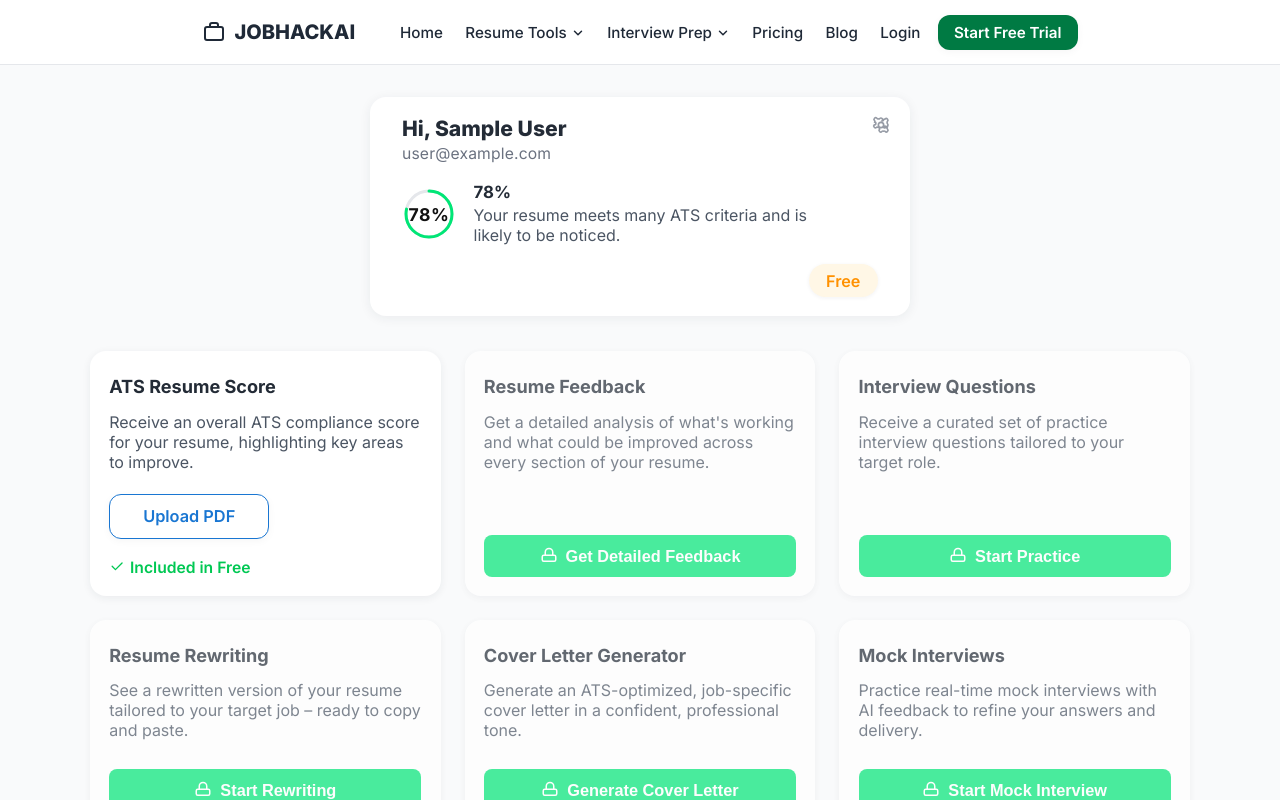
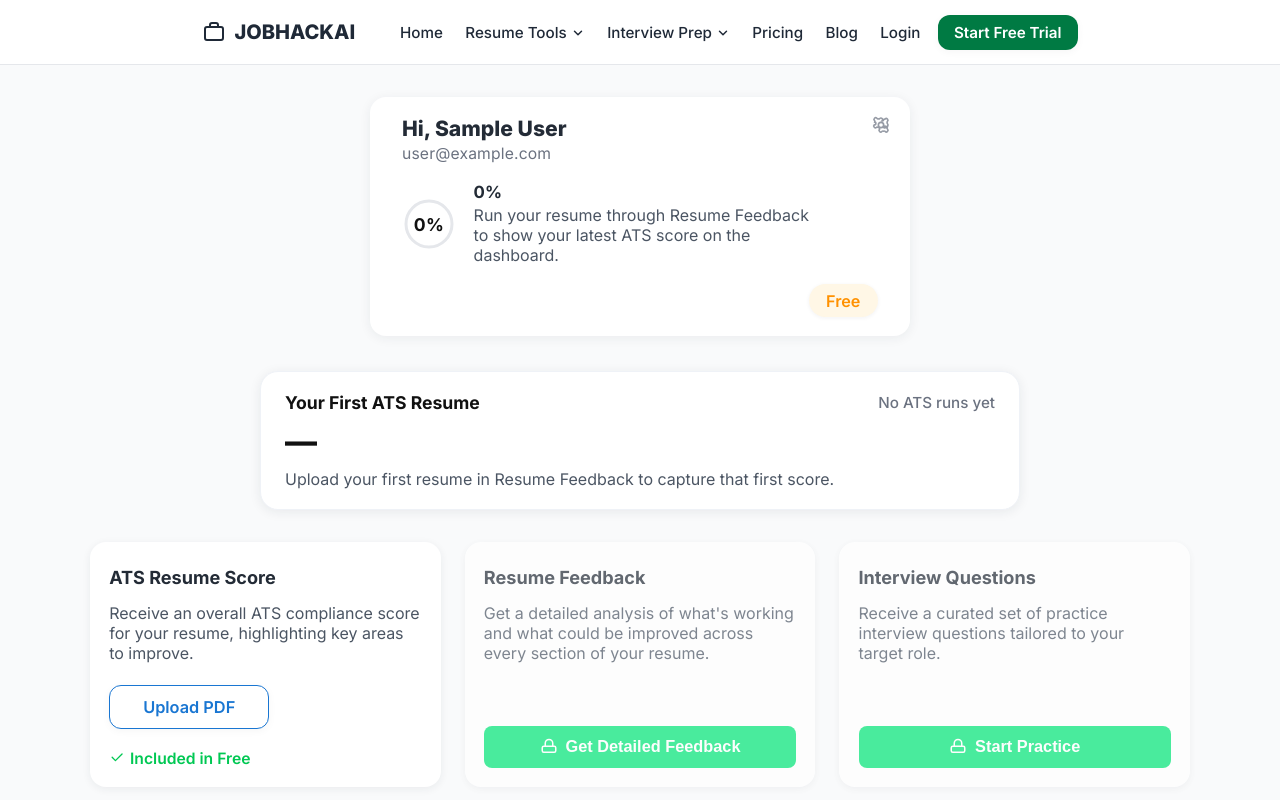
Before and after one commit to dlarosa92/jobhackai-site, a Next.js app in the folder app/: page /dashboard in a window 1280 px wide. Built offline with nearby package versions, Linux system fonts and the light colour scheme; no server answers; sample sign-in values are in the browser's storage.

Commit message:
Sync dashboard ATS score with D1

```diff
--- a/app/src/pages/dashboard.tsx
+++ b/app/src/pages/dashboard.tsx
@@ -13,12 +13,18 @@ export default function Dashboard() {
     hasUsedFreeATS: true
   });
 
-  const [atsScore, setAtsScore] = useState({
-    percent: 78,
-    value: 78,
-    max: 100,
-    summary: "Your resume meets many ATS criteria and is likely to be noticed."
-  });
+  const [atsScoreData, setAtsScoreData] = useState<{
+    score: number;
+    summary: string;
+    jobTitle?: string;
+    syncedAt?: number;
+  } | null>(null);
+  const [scoreLoading, setScoreLoading] = useState(true);
+  const [firstRunInfo, setFirstRunInfo] = useState<{
+    score: number | null;
+    createdAt: string | null;
+  } | null>(null);
+  const [firstRunLoading, setFirstRunLoading] = useState(true);
 
   // Feature matrix based on plan
   const featureMatrix = {
@@ -149,12 +155,104 @@ export default function Dashboard() {
     );
   };
 
+  const formatRelativeTime = (timestamp?: string | number | null) => {
+    if (!timestamp) return '';
+    const parsed = new Date(timestamp).getTime();
+    if (Number.isNaN(parsed)) return '';
+    const diffMs = Date.now() - parsed;
+    if (diffMs < 0) return 'just now';
+    const units = [
+      { label: 'day', ms: 24 * 60 * 60 * 1000 },
+      { label: 'hour', ms: 60 * 60 * 1000 },
+      { label: 'minute', ms: 60 * 1000 },
+      { label: 'second', ms: 1000 }
+    ];
+    for (const { label, ms } of units) {
+      const value = Math.floor(diffMs / ms);
+      if (value >= 1) {
+        return `${value} ${label}${value > 1 ? 's' : ''} ago`;
+      }
+    }
+    return 'moments ago';
+  };
+
+  const fetchLatestAtsScore = async (token: string) => {
+    try {
+      const response = await fetch('/api/ats-score-persist', {
+        method: 'GET',
+        headers: { Authorization: `Bearer ${token}` }
+      });
+      if (!response.ok) {
+        throw new Error('Failed to load ATS score from server');
+      }
+      const data = await response.json();
+      const payload = data?.data;
+      if (data?.success && payload) {
+        const scoreValue = Number(payload.score);
+        setAtsScoreData({
+          score: Number.isNaN(scoreValue) ? 0 : scoreValue,
+          summary: payload.summary || 'Saved ATS score from your latest resume run.',
+          jobTitle: payload.jobTitle || undefined,
+          syncedAt: payload.syncedAt || payload.timestamp || undefined
+        });
+      } else {
+        setAtsScoreData(null);
+      }
+    } catch (error) {
+      console.error('[DASHBOARD] Failed to load ATS score:', error);
+      setAtsScoreData(null);
+    } finally {
+      setScoreLoading(false);
+    }
+  };
+
+  const fetchFirstRunInfo = async (token: string) => {
+    try {
+      const response = await fetch('/api/resume-feedback/history?limit=50', {
+        method: 'GET',
+        headers: { Authorization: `Bearer ${token}` }
+      });
+      if (!response.ok) {
+        throw new Error('Failed to load resume history');
+      }
+      const json = await response.json();
+      const items: any[] = Array.isArray(json?.items) ? json.items : [];
+      if (items.length === 0) {
+        setFirstRunInfo(null);
+        return;
+      }
+      let earliest = items[0];
+      const getTimestamp = (item: any) => {
+        return new Date(item.createdAt || item.feedbackCreatedAt || item.timestamp || 0).getTime();
+      };
+      for (let i = 1; i < items.length; i += 1) {
+        const current = items[i];
+        if (getTimestamp(current) < getTimestamp(earliest)) {
+          earliest = current;
+        }
+      }
+      setFirstRunInfo({
+        score: typeof earliest.atsScore === 'number' ? earliest.atsScore : (typeof earliest.score === 'number' ? earliest.score : null),
+        createdAt: earliest.createdAt || earliest.feedbackCreatedAt || earliest.timestamp || null
+      });
+    } catch (error) {
+      console.error('[DASHBOARD] Failed to load first resume run:', error);
+      setFirstRunInfo(null);
+    } finally {
+      setFirstRunLoading(false);
+    }
+  };
+
   useEffect(() => {
     // Sync auth + plan from Firebase + KV
     if (auth) {
       const unsubscribe = onAuthStateChanged(auth, async (u) => {
         if (!u) {
           try { localStorage.setItem('user-authenticated', 'false'); } catch (_) {}
+          setAtsScoreData(null);
+          setFirstRunInfo(null);
+          setScoreLoading(false);
+          setFirstRunLoading(false);
           if (typeof window !== 'undefined') window.location.href = '/login';
           return;
         }
@@ -164,8 +262,9 @@ export default function Dashboard() {
         // Default plan
         let plan = 'free';
         let trialEndsAt = '';
+        let token = '';
         try {
-          const token = await u.getIdToken();
+          token = await u.getIdToken();
           const r = await fetch('/api/plan/me', { headers: { Authorization: `Bearer ${token}` } });
           if (r.ok) {
             const data = await r.json();
@@ -185,6 +284,18 @@ export default function Dashboard() {
           plan: plan as any,
           trialEndsAt: trialEndsAt || prev.trialEndsAt
         }));
+
+        if (token) {
+          setScoreLoading(true);
+          setFirstRunLoading(true);
+          await Promise.all([
+            fetchLatestAtsScore(token),
+            fetchFirstRunInfo(token)
+          ]);
+        } else {
+          setScoreLoading(false);
+          setFirstRunLoading(false);
+        }
       });
       return () => unsubscribe();
     }
@@ -272,6 +383,12 @@ export default function Dashboard() {
       }
     }
   }, []);
+
+  const displayScorePercent = scoreLoading ? 0 : (atsScoreData?.score ?? 0);
+  const atsSummaryText = scoreLoading
+    ? 'Loading your latest ATS score...'
+    : (atsScoreData?.summary || 'Run your resume through Resume Feedback to show your latest ATS score on the dashboard.');
+  const hasPersistentScore = atsScoreData?.score !== null && atsScoreData?.score !== undefined;
 
   return (
     <>
@@ -382,6 +499,57 @@ export default function Dashboard() {
           background: #00c965;
           text-decoration: none;
           outline: none;
+        }
+        .first-run-section {
+          max-width: 960px;
+          margin: 1.5rem auto 2rem;
+          padding: 0 0.5rem;
+        }
+        .first-run-card {
+          background: #fff;
+          border-radius: 18px;
+          box-shadow: 0 2px 12px rgba(31,41,55,0.08);
+          padding: 1.2rem 1.5rem;
+          margin: 0 auto 1.4rem auto;
+          max-width: 760px;
+          border: 1px solid #EFF2F7;
+        }
+        .first-run-row {
+          display: flex;
+          align-items: center;
+          justify-content: space-between;
+          margin-bottom: 0.6rem;
+        }
+        .first-run-title {
+          font-size: 1.1rem;
+          font-weight: 700;
+          color: #111;
+        }
+        .first-run-meta {
+          font-size: 0.95rem;
+          color: #6B7280;
+          font-weight: 500;
+        }
+        .first-run-score-row {
+          display: flex;
+          align-items: baseline;
+          gap: 0.4rem;
+          margin-bottom: 0.4rem;
+        }
+        .first-run-score-value {
+          font-size: 2rem;
+          font-weight: 800;
+          color: #111;
+        }
+        .first-run-small-label {
+          font-size: 0.9rem;
+          color: #4B5563;
+        }
+        .first-run-copy {
+          margin: 0;
+          color: #4B5563;
+          font-size: 1rem;
+          line-height: 1.4;
         }
         .dashboard-features {
           display: grid;
@@ -796,10 +964,10 @@ export default function Dashboard() {
             <div className="user-email">{user.email}</div>
           </div>
           <div className="ats-score-row">
-            {atsDonut(atsScore.percent)}
+            {atsDonut(displayScorePercent)}
             <div className="ats-score-details">
-              <span className="ats-score-label">{atsScore.percent}%</span>
-              <span className="ats-score-summary">{atsScore.summary}</span>
+              <span className="ats-score-label">{displayScorePercent}%</span>
+              <span className="ats-score-summary">{atsSummaryText}</span>
             </div>
           </div>
           <div className="status-action-row">
@@ -809,6 +977,34 @@ export default function Dashboard() {
             </span>
           </div>
         </div>
+
+        {!firstRunLoading && (
+          <section className="first-run-section">
+            <div className="first-run-card">
+              <div className="first-run-row">
+                <span className="first-run-title">Your First ATS Resume</span>
+                <span className="first-run-meta">
+                  {firstRunInfo?.createdAt
+                    ? `First run · ${formatRelativeTime(firstRunInfo.createdAt)}`
+                    : 'No ATS runs yet'}
+                </span>
+              </div>
+              <div className="first-run-score-row">
+                <span className="first-run-score-value">
+                  {firstRunInfo?.score != null ? `${Math.round(firstRunInfo.score)}%` : '—'}
+                </span>
+                {firstRunInfo && (
+                  <span className="first-run-small-label">Frozen for reference</span>
+                )}
+              </div>
+              <p className="first-run-copy">
+                {firstRunInfo
+                  ? 'We freeze your first-ever score so you always remember where you started.'
+                  : 'Upload your first resume in Resume Feedback to capture that first score.'}
+              </p>
+            </div>
+          </section>
+        )}
 
         <div className="dashboard-features">
           {features.map((feature) => {
@@ -822,10 +1018,16 @@ export default function Dashboard() {
                 <div className="feature-action">
                   {isUnlocked ? (
                     feature.key === 'ats' ? (
-                      <>
-                        <input type="file" id="ats-upload-input" accept="application/pdf" style={{display: 'none'}} />
-                        <button id="ats-upload-btn" className="btn-primary">{feature.action}</button>
-                      </>
+                      hasPersistentScore ? (
+                        <a href="/resume-feedback-pro" className="btn-primary">
+                          Run a new analysis in Resume Feedback
+                        </a>
+                      ) : (
+                        <>
+                          <input type="file" id="ats-upload-input" accept="application/pdf" style={{display: 'none'}} />
+                          <button id="ats-upload-btn" className="btn-primary">{feature.action}</button>
+                        </>
+                      )
                     ) : (
                       <a href={`${feature.key}.html`} className="btn-primary">{feature.action}</a>
                     )
```
